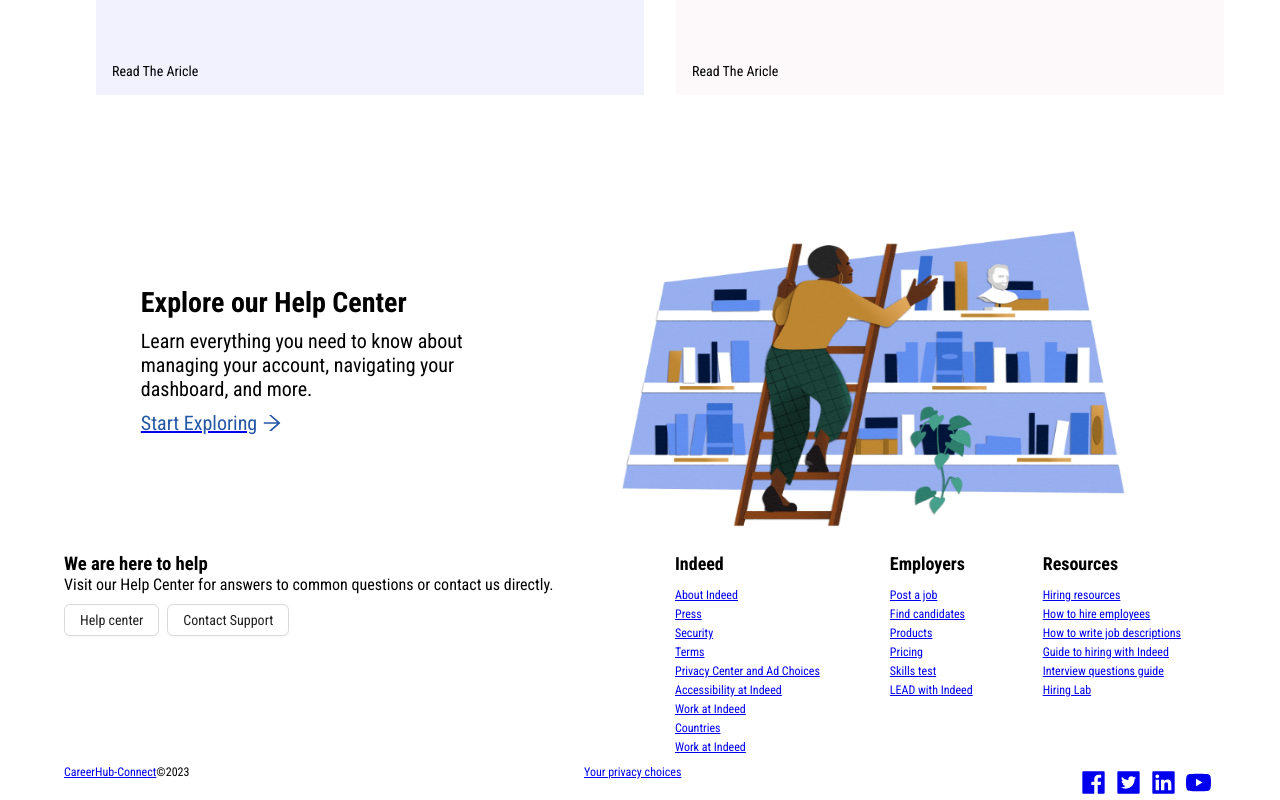
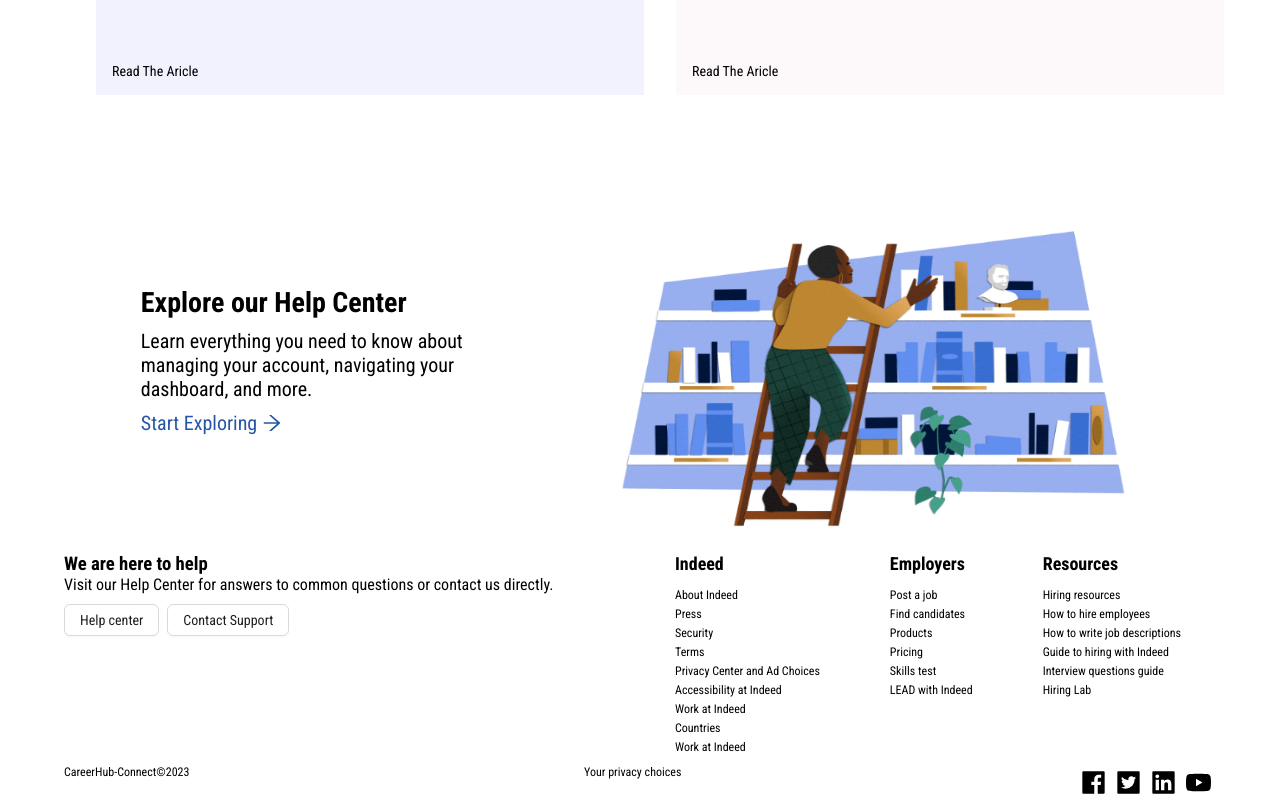
Before and after one commit to ZeroBug404/CareerConnect-Hub, a Next.js app: page / in a window 1280 px wide. Shown: the part 2925-3725 px from the top of the page. Built offline with nearby package versions, Linux system fonts and the light colour scheme.

Commit message:
updated globals

```diff
--- a/src/app/globals.css
+++ b/src/app/globals.css
@@ -8,6 +8,10 @@
   scroll-behavior: smooth;
 }
 
+a {
+  text-decoration: none;
+  color: inherit;
+}
 @media screen and (max-width: 500px) {
   .headerMenu {
     display: none;
--- a/src/app/login/page.tsx
+++ b/src/app/login/page.tsx
@@ -5,7 +5,6 @@ import NavBar from "@/components/ui/NavBar";
 const Login = () => {
   return (
     <>
-    <NavBar />
       <div
         style={{
           backgroundColor: "#f3f2f1",
```
Lines whose indentation alone changed are shown as unchanged.
